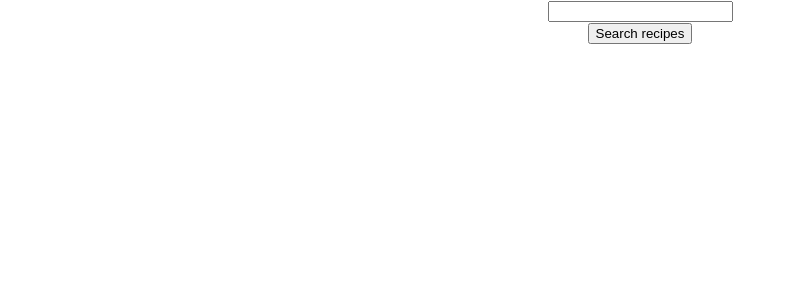
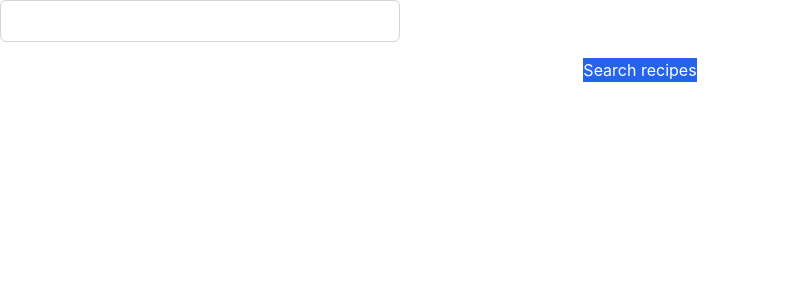
Before and after one commit to ston1x/mealtime-react, a React (Create React App) app: page / in a window 1280 px wide. Shown: the top 300 px of the page, without its empty margins (0-796 px from the left). Built offline with nearby package versions, Linux system fonts and the light colour scheme.

Commit message:
Set up Tailwind CSS

```diff
--- a/package.json
+++ b/package.json
@@ -38,6 +38,7 @@
     "eslint-config-prettier": "^9.1.0",
     "eslint-plugin-prettier": "^5.1.3",
     "eslint-plugin-react": "^7.33.2",
-    "prettier": "^3.2.5"
+    "prettier": "^3.2.5",
+    "tailwindcss": "^3.4.1"
   }
 }
--- a/src/index.css
+++ b/src/index.css
@@ -1,3 +1,7 @@
+@tailwind base;
+@tailwind components;
+@tailwind utilities;
+
 body {
   margin: 0;
   font-family: -apple-system, BlinkMacSystemFont, 'Segoe UI', 'Roboto', 'Oxygen', 'Ubuntu',
--- /dev/null
+++ b/tailwind.config.js
@@ -0,0 +1,8 @@
+/** @type {import('tailwindcss').Config} */
+module.exports = {
+  content: ["./src/**/*.{html,js}"],
+  theme: {
+    extend: {},
+  },
+  plugins: [],
+}
```
Also changed, not shown: 1 other file (tests, documents, lock files or other folders).
